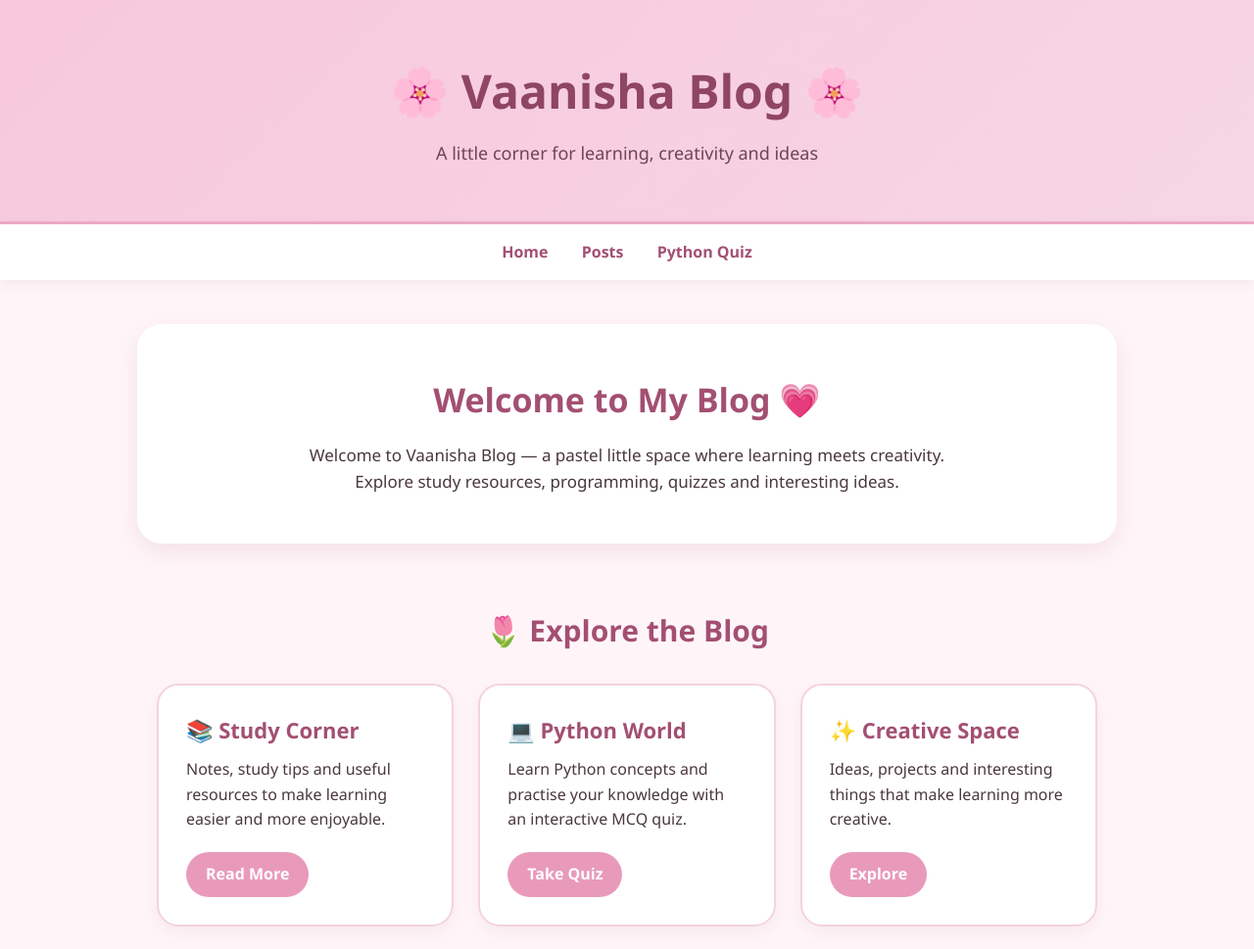
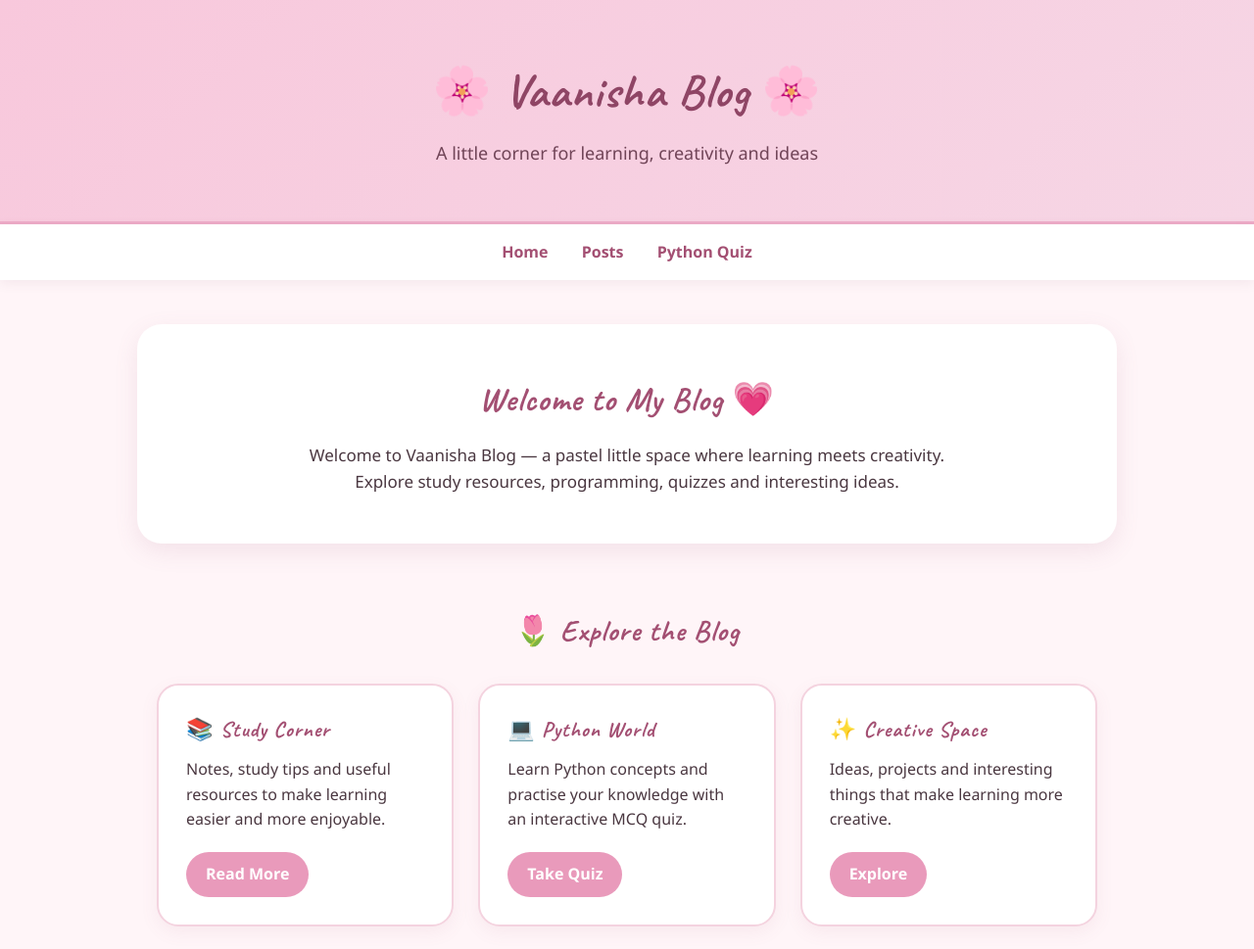
Before and after one commit to kumarz77-hue/vaanisha-s-blog-, a plain HTML site: page index.html in a window 1280 px wide. Shown: the top 969 px of the page at 98% size. Drawn offline with Linux system fonts and the light colour scheme.

Commit message:
Update index.html

```diff
--- a/index.html
+++ b/index.html
@@ -7,6 +7,35 @@
     <title>Vaanisha Blog</title>
 
     <style>
+        @import url('https://fonts.googleapis.com/css2?family=Caveat:wght@500;600;700&family=Quicksand:wght@400;500;600;700&display=swap');
+
+body {
+    font-family: 'Quicksand', sans-serif;
+}
+
+header h1,
+.hero h2,
+.posts h2,
+.card h3 {
+    font-family: 'Caveat', cursive;
+    letter-spacing: 1px;
+}
+
+header h1 {
+    font-size: 58px;
+}
+
+.hero h2 {
+    font-size: 42px;
+}
+
+.posts h2 {
+    font-size: 38px;
+}
+
+.card h3 {
+    font-size: 30px;
+}
         * {
             box-sizing: border-box;
             margin: 0;
```
